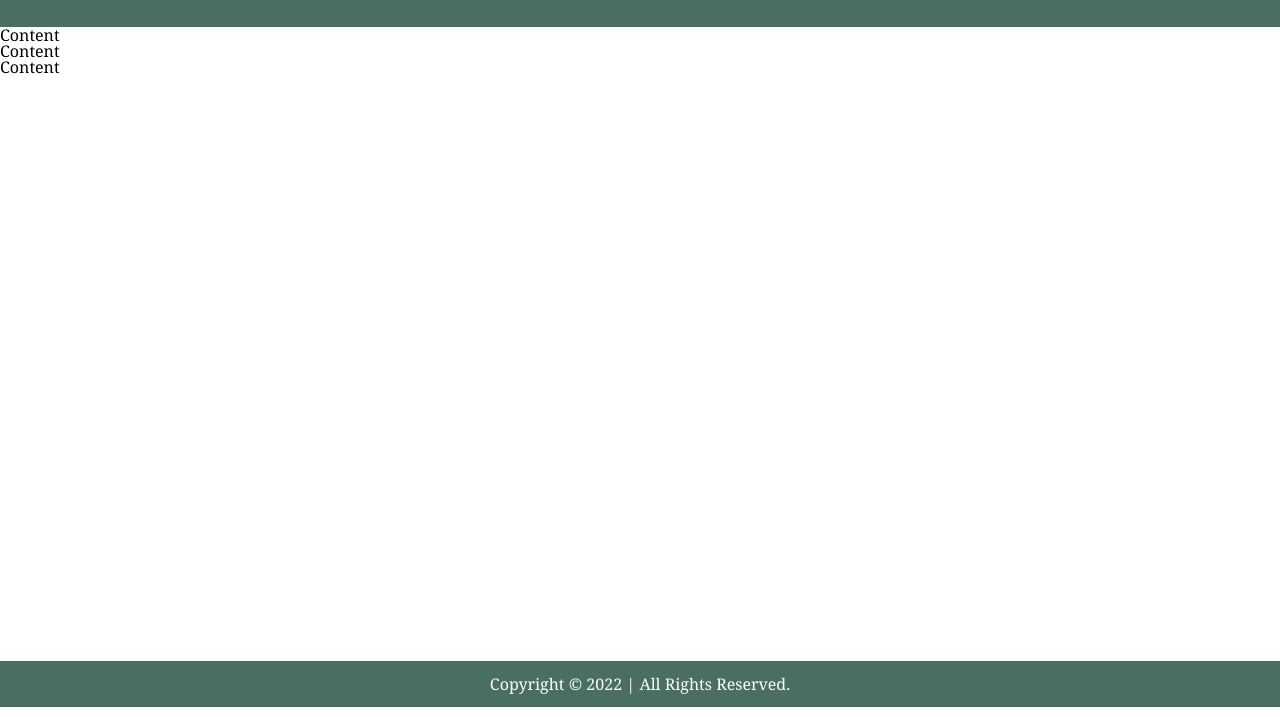
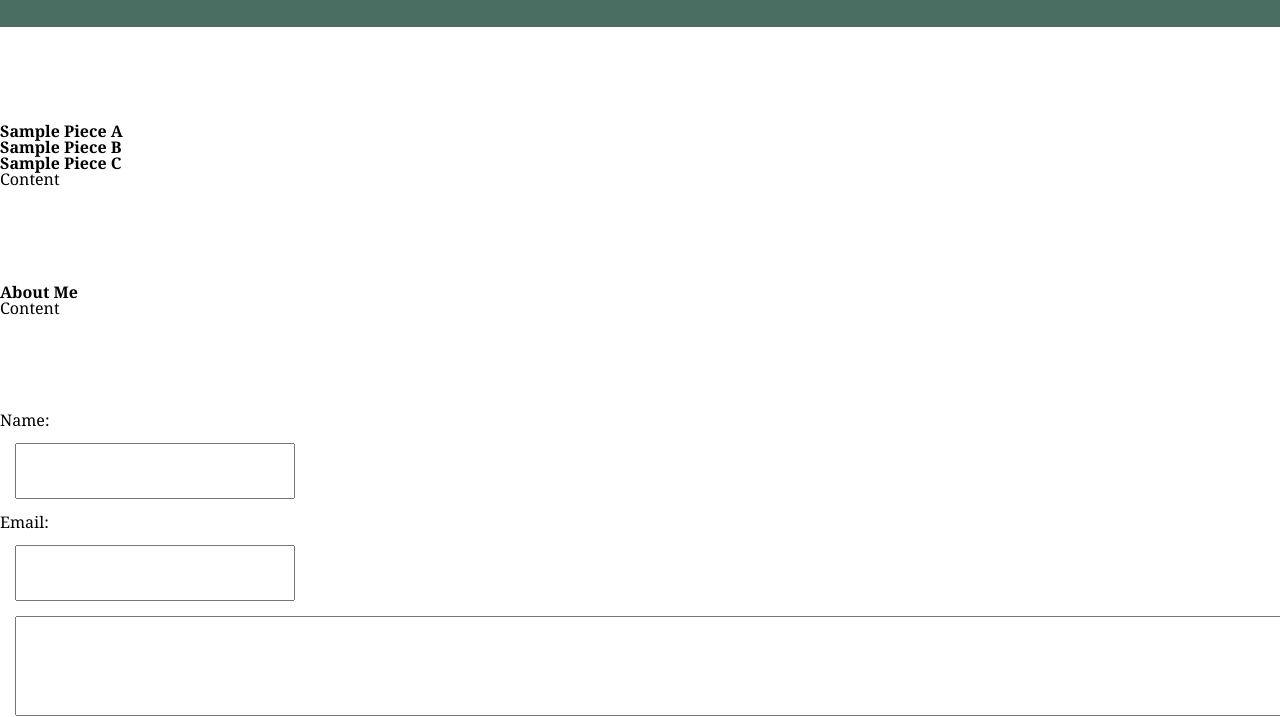
Before and after one commit to AugustusMadden/portfolio-repo, a plain HTML site: page index.html in a window 1280 px wide. Shown: the part 93-810 px from the top of the page. Drawn offline with Linux system fonts and the light colour scheme.

Commit message:
Ammended index and stylesheet

```diff
--- a/assets/css/style.css
+++ b/assets/css/style.css
@@ -36,6 +36,13 @@
     text-decoration: none;
   }
 
+main {
+  display: flex;
+  flex-direction: column;
+  min-height: 100vh;
+  justify-content:space-evenly;
+}
+
 footer {
     width: 100%;
     bottom: 0;
@@ -46,6 +53,20 @@
     margin-top: auto;
   }
 
+input {
+  padding: 15px;
+  margin: 15px;
+  display: flex;
+}
+
+#message {
+    width: 100%;
+    height: 100px;
+    padding: 12px 20px;
+    box-sizing: border-box;
+    text-align: left;
+}
+
 @media screen and (max-width: 768px) {
     header, main {
       flex-direction: column;
--- a/index.html
+++ b/index.html
@@ -21,13 +21,27 @@
 
     <main>
         <section class="portfolio">
+            <h2>Sample Piece A</h2>
+            <h2>Sample Piece B</h2>
+            <h2>Sample Piece C</h2>
             <p>Content</p>
         </section>
         <section class="about">
-            <p>Content</p>
+            <h3>About Me</h3>
+                <p>Content</p>
         </section>
         <section class="contact">
-            <p>Content</p>
+            <p class="name">
+                <label for="name">Name:</label>
+                <input id="name" type="text" />
+            </p>
+            <p class="email">
+                <label for="email">Email:</label>
+                <input id="email" type="email" />
+            </p>
+            <p class="message"p>
+                <input id="message" type="text"/>
+            </p>
         </section>
     </main>
 </body>
```
